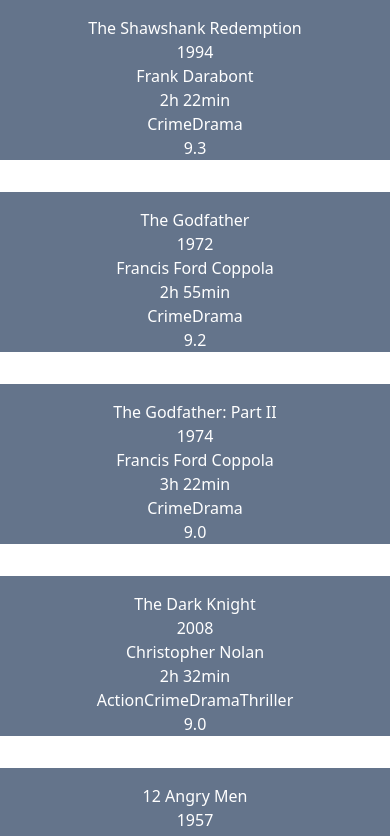
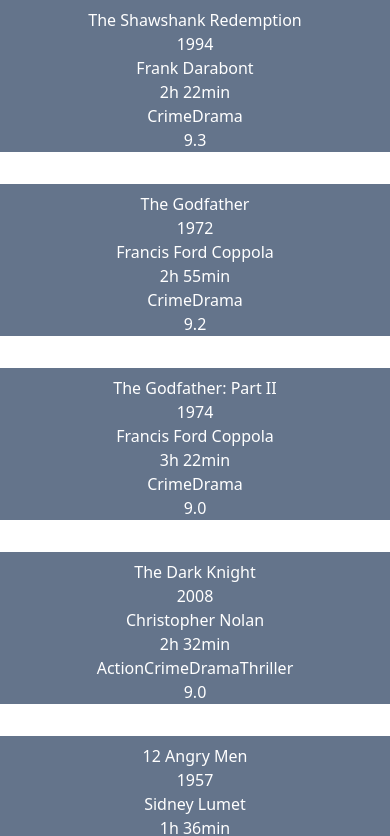
Before and after one commit to S-Guettner/react_movie_database, a React (Vite) app: page / in a window 390 px wide. Shown: the top 836 px of the page. Built offline with nearby package versions, Linux system fonts and the light colour scheme.

Commit message:
responsive

```diff
--- a/src/assets/movieCardsData/MovieCardsData.jsx
+++ b/src/assets/movieCardsData/MovieCardsData.jsx
@@ -1,6 +1,6 @@
 const MovieCardsData = (props) => {
     return (
-        <div className="text-center bg-slate-500 text-white pt-4">
+        <div className="text-center bg-slate-500 text-white pt-2">
             <p>{props.title}</p>
             <p>{props.year}</p>
             <p>{props.director}</p>
```
